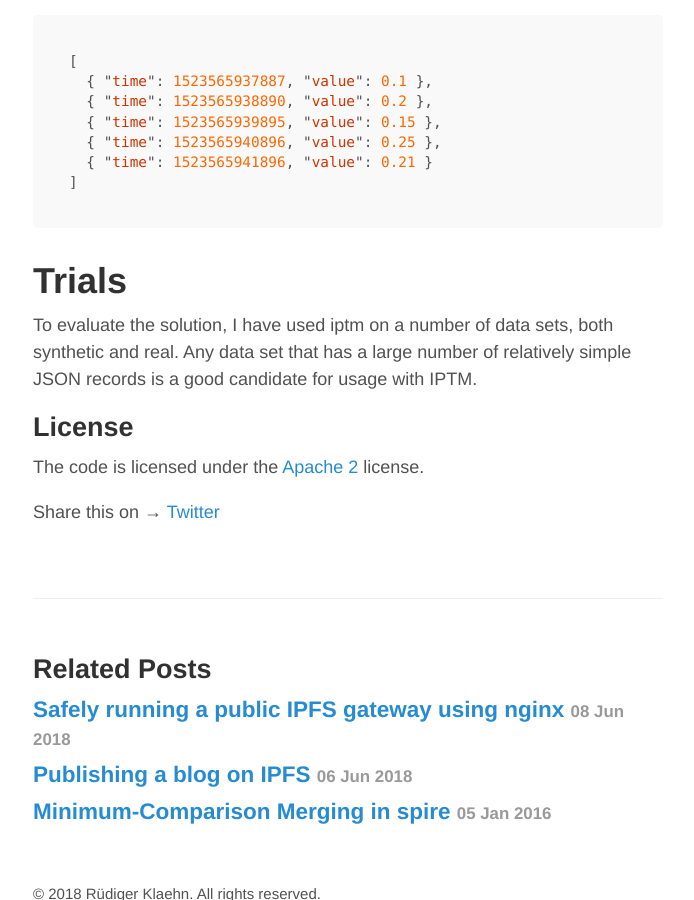
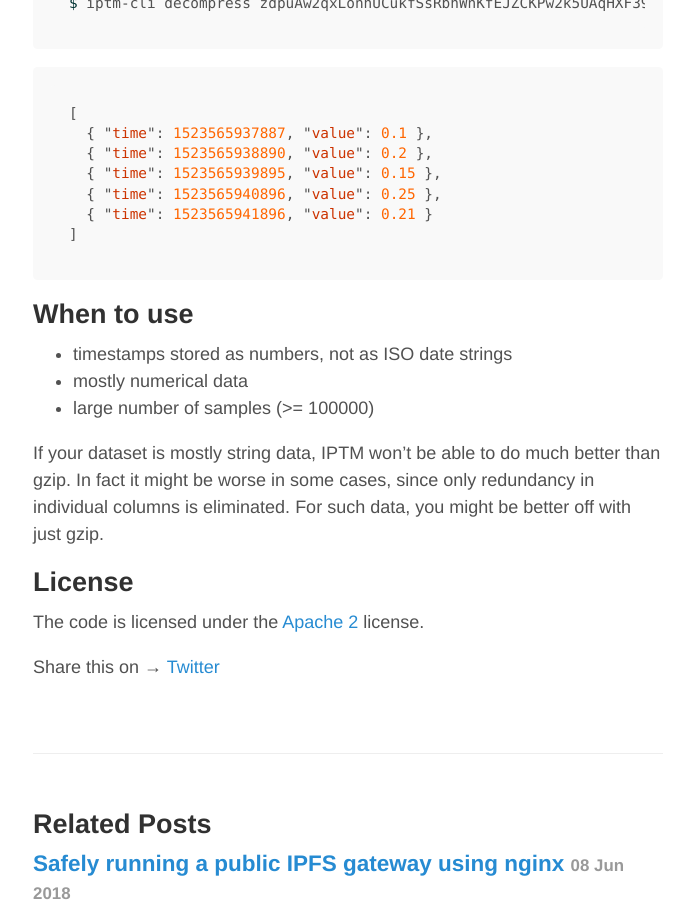
Before and after one commit to rklaehn/rklaehn.github.io, a Jekyll site: the page built from _posts/2018-06-09-efficient-telemetry-storage-on-ipfs.md, in a window 1280 px wide and 900 px high, scrolled down 18025 px. Shown: the whole window, without its empty margins (292-986 px from the left). Built offline with Jekyll 4.4.1, drawn with Linux system fonts in a browser that asks for light colours; Markdown is read by kramdown in place of the engine named in the settings; some of the changed text lies outside the part shown.

Commit message:
Update 2018-06-09-efficient-telemetry-storage-on-ipfs.md

````diff
--- a/_posts/2018-06-09-efficient-telemetry-storage-on-ipfs.md
+++ b/_posts/2018-06-09-efficient-telemetry-storage-on-ipfs.md
@@ -382,6 +381,8 @@ The index array `[0,2]` occurs two times and will be deduplicated when storing i
 
 To evaluate the overall efficiency, I generated some data that closely mimics typical telemetry, but has a known amount of noise which gives an optimum compression ratio for comparison. The samples contain a certain amount of unchanging data such as tags to identify the sensor. This is something you frequently see in the wild.
 
+The number of samples is 100000. About one day of data at a sample rate of 1 Hz. Timestamps are stored as numerical unix timestamps.
+
 The results are summarized in this table. All values are in bytes.
 
 |                | size     | size/sample     |
@@ -508,9 +509,13 @@ $ iptm-cli decompress zdpuAw2qxLonhUCukfSsRbhWnKfEJZCKPw2k5UAqHXF39kkuF
 ]
 ```
 
-# Trials
+## When to use
 
-To evaluate the solution, I have used iptm on a number of data sets, both synthetic and real. Any data set that has a large number of relatively simple JSON records is a good candidate for usage with IPTM.
+- timestamps stored as numbers, not as ISO date strings
+- mostly numerical data
+- large number of samples (>= 100000)
+
+If your dataset is mostly string data, IPTM won't be able to do much better than gzip. In fact it might be worse in some cases, since only redundancy in individual columns is eliminated. For such data, you might be better off with just gzip.
 
 ## License
 
````
Also changed, not shown: other parts of _posts/2018-06-09-efficient-telemetry-storage-on-ipfs.md (+8 -9 lines).
